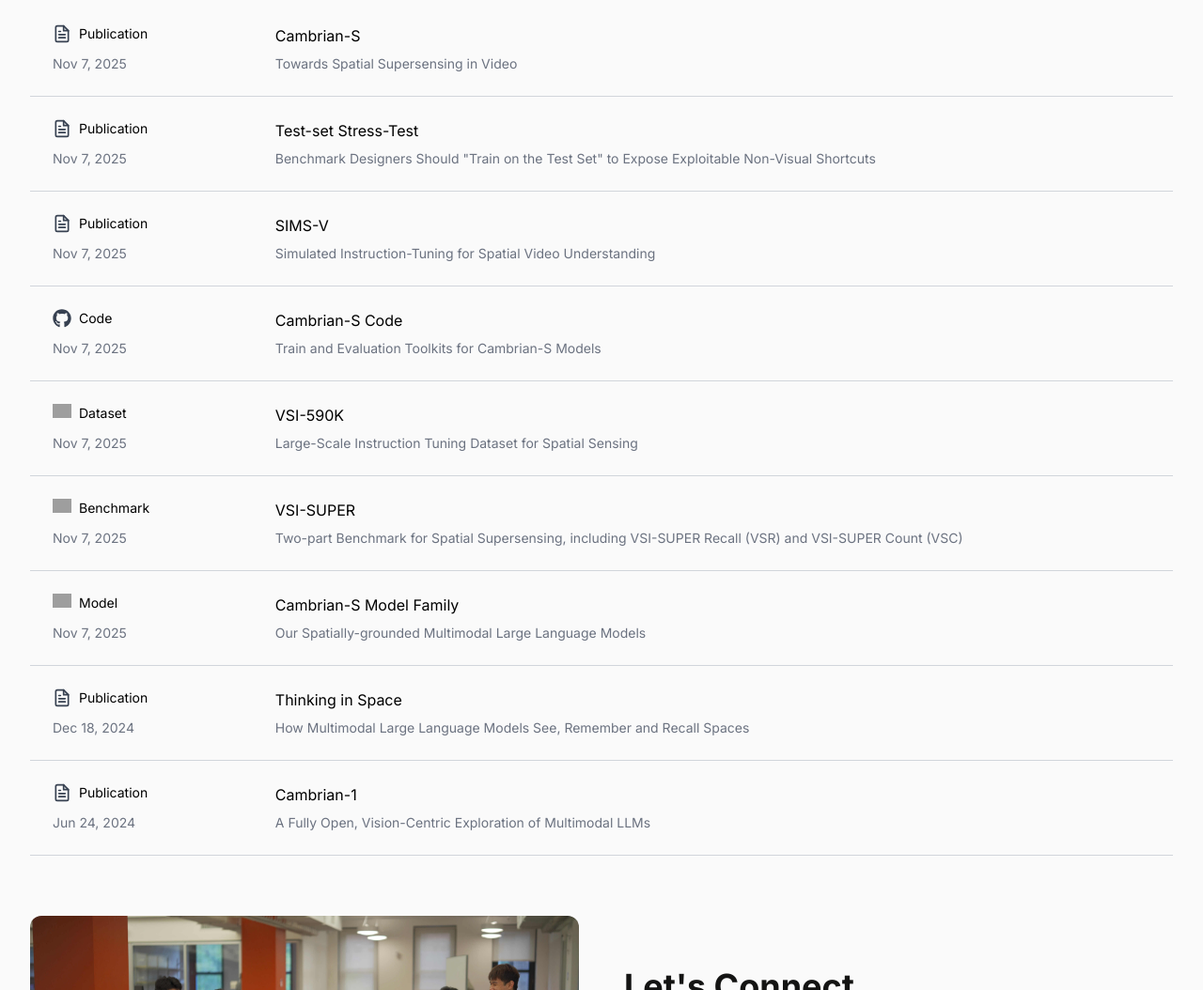
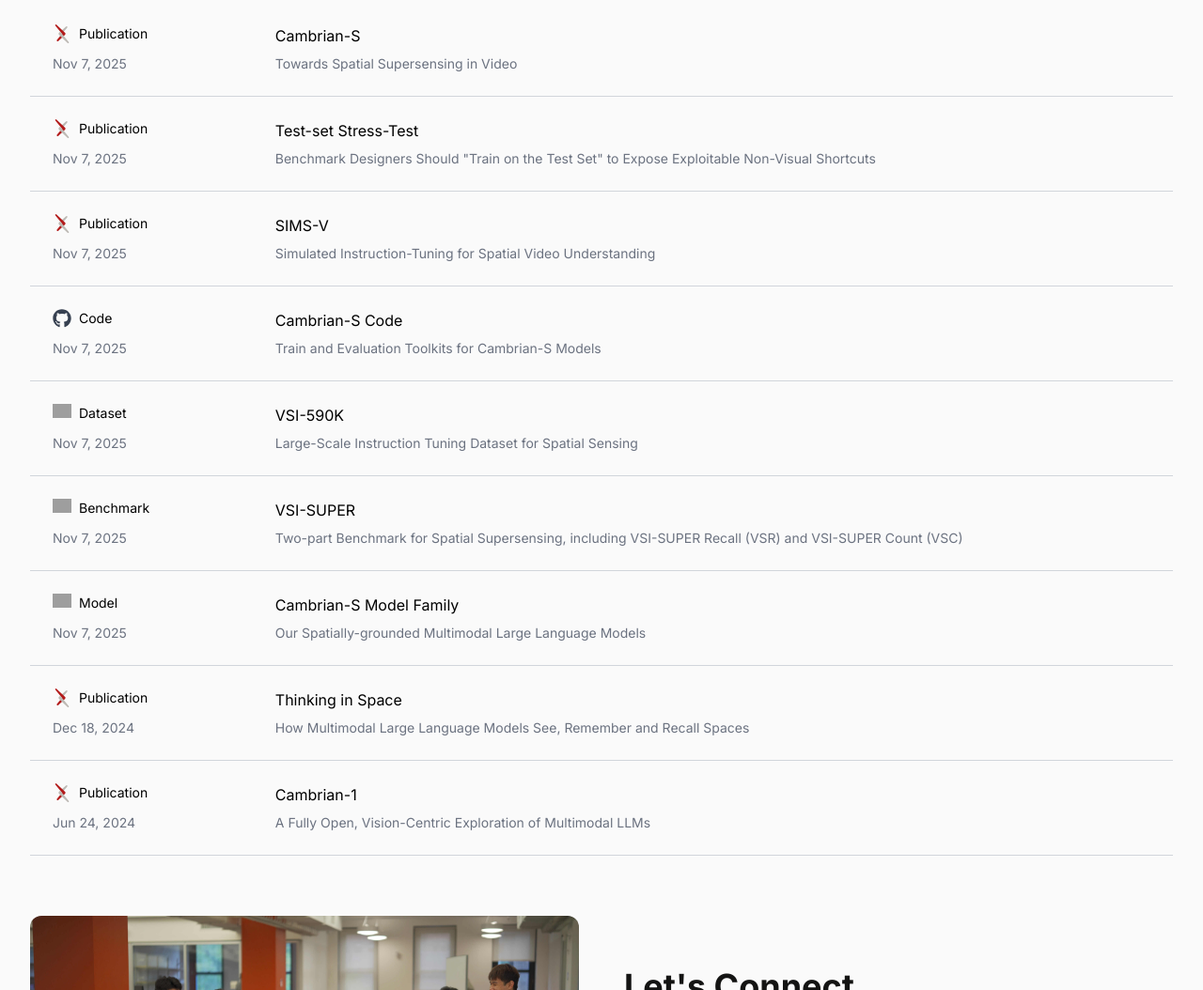
Before and after one commit to cambrian-mllm/cambrian-mllm.github.io, a plain HTML site: page index.html in a window 1280 px wide. Shown: the part 1220-2274 px from the top of the page at 94% size. Drawn offline with nearby package versions, Linux system fonts and the light colour scheme; grey boxes are pictures that could not be loaded.

Commit message:
update arxiv logo

```diff
--- a/index.html
+++ b/index.html
@@ -278,13 +278,9 @@
                             <div class="py-6 md:py-6 px-6 flex flex-col md:grid md:grid-cols-5 gap-x-4 gap-y-2">
                                 <div class="col-span-1 order-1 md:order-none">
                                     <div class="flex items-center">
-                                        <svg xmlns="http://www.w3.org/2000/svg" viewBox="0 0 24 24" fill="none" stroke="currentColor" stroke-width="2" stroke-linecap="round" stroke-linejoin="round" class="w-5 h-5 text-gray-700 mr-2 shrink-0">
-                                            <path d="M14 2H6a2 2 0 0 0-2 2v16a2 2 0 0 0 2 2h12a2 2 0 0 0 2-2V8z"></path>
-                                            <polyline points="14 2 14 8 20 8"></polyline>
-                                            <line x1="16" y1="13" x2="8" y2="13"></line>
-                                            <line x1="16" y1="17" x2="8" y2="17"></line>
-                                            <polyline points="10 9 9 9 8 9"></polyline>
-                                        </svg>
+                                        <div class="article-icon w-5 h-5 text-gray-700 mr-2 shrink-0">
+                                            <img src="imgs/arxiv-logo.svg" alt="arXiv logo" style="width: 20px; height: 20px;">
+                                        </div>
                                         <span class="font-styrene text-sm text-black capitalize block">Publication</span>
                                     </div>
                                 </div>
@@ -307,13 +303,9 @@
                             <div class="py-6 md:py-6 px-6 flex flex-col md:grid md:grid-cols-5 gap-x-4 gap-y-2">
                                 <div class="col-span-1 order-1 md:order-none">
                                     <div class="flex items-center">
-                                        <svg xmlns="http://www.w3.org/2000/svg" viewBox="0 0 24 24" fill="none" stroke="currentColor" stroke-width="2" stroke-linecap="round" stroke-linejoin="round" class="w-5 h-5 text-gray-700 mr-2 shrink-0">
-                                            <path d="M14 2H6a2 2 0 0 0-2 2v16a2 2 0 0 0 2 2h12a2 2 0 0 0 2-2V8z"></path>
-                                            <polyline points="14 2 14 8 20 8"></polyline>
-                                            <line x1="16" y1="13" x2="8" y2="13"></line>
-                                            <line x1="16" y1="17" x2="8" y2="17"></line>
-                                            <polyline points="10 9 9 9 8 9"></polyline>
-                                        </svg>
+                                        <div class="article-icon w-5 h-5 text-gray-700 mr-2 shrink-0">
+                                            <img src="imgs/arxiv-logo.svg" alt="arXiv logo" style="width: 20px; height: 20px;">
+                                        </div>
                                         <span class="font-styrene text-sm text-black capitalize block">Publication</span>
                                     </div>
                                 </div>
@@ -337,13 +329,9 @@
                             <div class="py-6 md:py-6 px-6 flex flex-col md:grid md:grid-cols-5 gap-x-4 gap-y-2">
                                 <div class="col-span-1 order-1 md:order-none">
                                     <div class="flex items-center">
-                                        <svg xmlns="http://www.w3.org/2000/svg" viewBox="0 0 24 24" fill="none" stroke="currentColor" stroke-width="2" stroke-linecap="round" stroke-linejoin="round" class="w-5 h-5 text-gray-700 mr-2 shrink-0">
-                                            <path d="M14 2H6a2 2 0 0 0-2 2v16a2 2 0 0 0 2 2h12a2 2 0 0 0 2-2V8z"></path>
-                                            <polyline points="14 2 14 8 20 8"></polyline>
-                                            <line x1="16" y1="13" x2="8" y2="13"></line>
-                                            <line x1="16" y1="17" x2="8" y2="17"></line>
-                                            <polyline points="10 9 9 9 8 9"></polyline>
-                                        </svg>
+                                        <div class="article-icon w-5 h-5 text-gray-700 mr-2 shrink-0">
+                                            <img src="imgs/arxiv-logo.svg" alt="arXiv logo" style="width: 20px; height: 20px;">
+                                        </div>
                                         <span class="font-styrene text-sm text-black capitalize block">Publication</span>
                                     </div>
                                 </div>
@@ -464,13 +452,9 @@
                             <div class="py-6 md:py-6 px-6 flex flex-col md:grid md:grid-cols-5 gap-x-4 gap-y-2">
                                 <div class="col-span-1 order-1 md:order-none">
                                     <div class="flex items-center">
-                                        <svg xmlns="http://www.w3.org/2000/svg" viewBox="0 0 24 24" fill="none" stroke="currentColor" stroke-width="2" stroke-linecap="round" stroke-linejoin="round" class="w-5 h-5 text-gray-700 mr-2 shrink-0">
-                                            <path d="M14 2H6a2 2 0 0 0-2 2v16a2 2 0 0 0 2 2h12a2 2 0 0 0 2-2V8z"></path>
-                                            <polyline points="14 2 14 8 20 8"></polyline>
-                                            <line x1="16" y1="13" x2="8" y2="13"></line>
-                                            <line x1="16" y1="17" x2="8" y2="17"></line>
-                                            <polyline points="10 9 9 9 8 9"></polyline>
-                                        </svg>
+                                        <div class="article-icon w-5 h-5 text-gray-700 mr-2 shrink-0">
+                                            <img src="imgs/arxiv-logo.svg" alt="arXiv logo" style="width: 20px; height: 20px;">
+                                        </div>
                                         <span class="font-styrene text-sm text-black capitalize block">Publication</span>
                                     </div>
                                 </div>
@@ -493,13 +477,9 @@
                             <div class="py-6 md:py-6 px-6 flex flex-col md:grid md:grid-cols-5 gap-x-4 gap-y-2">
                                 <div class="col-span-1 order-1 md:order-none">
                                     <div class="flex items-center">
-                                        <svg xmlns="http://www.w3.org/2000/svg" viewBox="0 0 24 24" fill="none" stroke="currentColor" stroke-width="2" stroke-linecap="round" stroke-linejoin="round" class="w-5 h-5 text-gray-700 mr-2 shrink-0">
-                                            <path d="M14 2H6a2 2 0 0 0-2 2v16a2 2 0 0 0 2 2h12a2 2 0 0 0 2-2V8z"></path>
-                                            <polyline points="14 2 14 8 20 8"></polyline>
-                                            <line x1="16" y1="13" x2="8" y2="13"></line>
-                                            <line x1="16" y1="17" x2="8" y2="17"></line>
-                                            <polyline points="10 9 9 9 8 9"></polyline>
-                                        </svg>
+                                        <div class="article-icon w-5 h-5 text-gray-700 mr-2 shrink-0">
+                                            <img src="imgs/arxiv-logo.svg" alt="arXiv logo" style="width: 20px; height: 20px;">
+                                        </div>
                                         <span class="font-styrene text-sm text-black capitalize block">Publication</span>
                                     </div>
                                 </div>
```
Also changed, not shown: imgs/arxiv-logo.svg (added).
